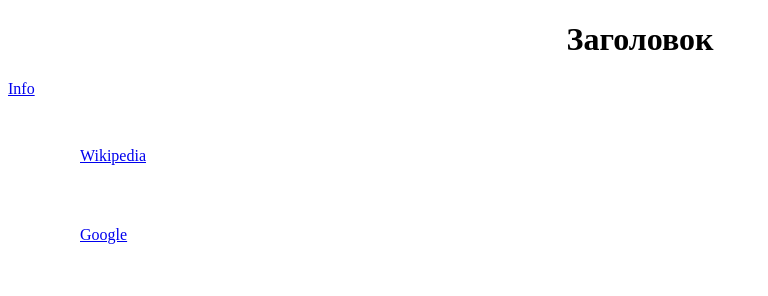
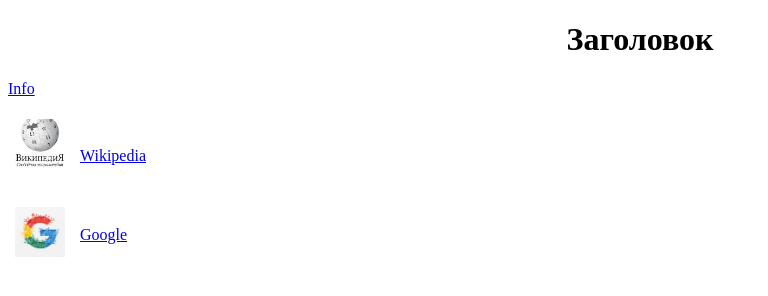
Before and after one commit to Hi82006/HM1, a plain HTML site: page main.html in a window 1280 px wide. Shown: the whole page, without its empty margins (0-768 px from the left). Drawn offline with Linux system fonts and the light colour scheme.

Commit message:
Update styles.css

```diff
--- a/styles.css
+++ b/styles.css
@@ -18,13 +18,13 @@
 }
 .link-list li:nth-child(1) {
     padding-top: 33px;
-    background: url(img/wiki.jpg) no-repeat 5px 5px;
+    background: url(wiki.jpg) no-repeat 5px 5px;
     background-size: 50px;
 
 
 }
 .link-list li:nth-child(2) {
     padding-top: 24px;
-    background: url(img/google_logo.jpg) no-repeat 5px 5px;
+    background: url(google_logo.jpg) no-repeat 5px 5px;
     background-size: 50px;
 }
```
